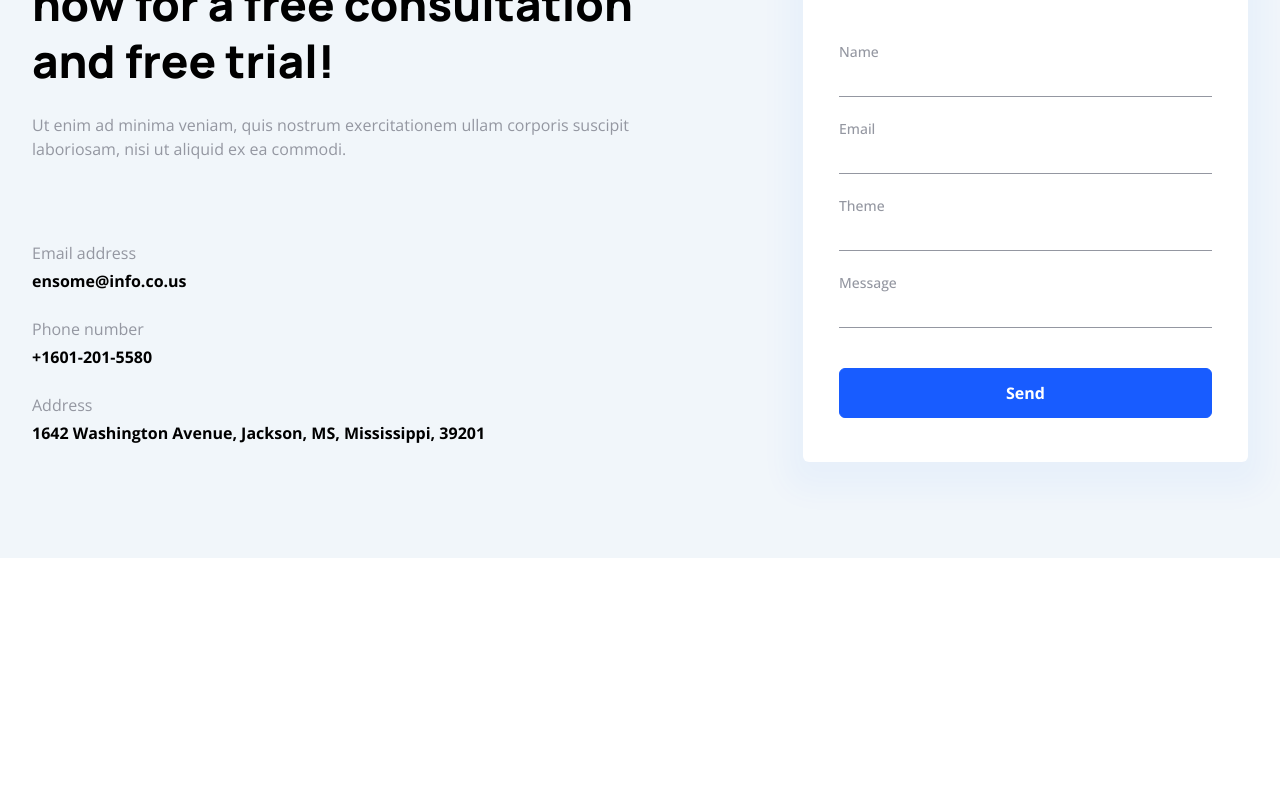
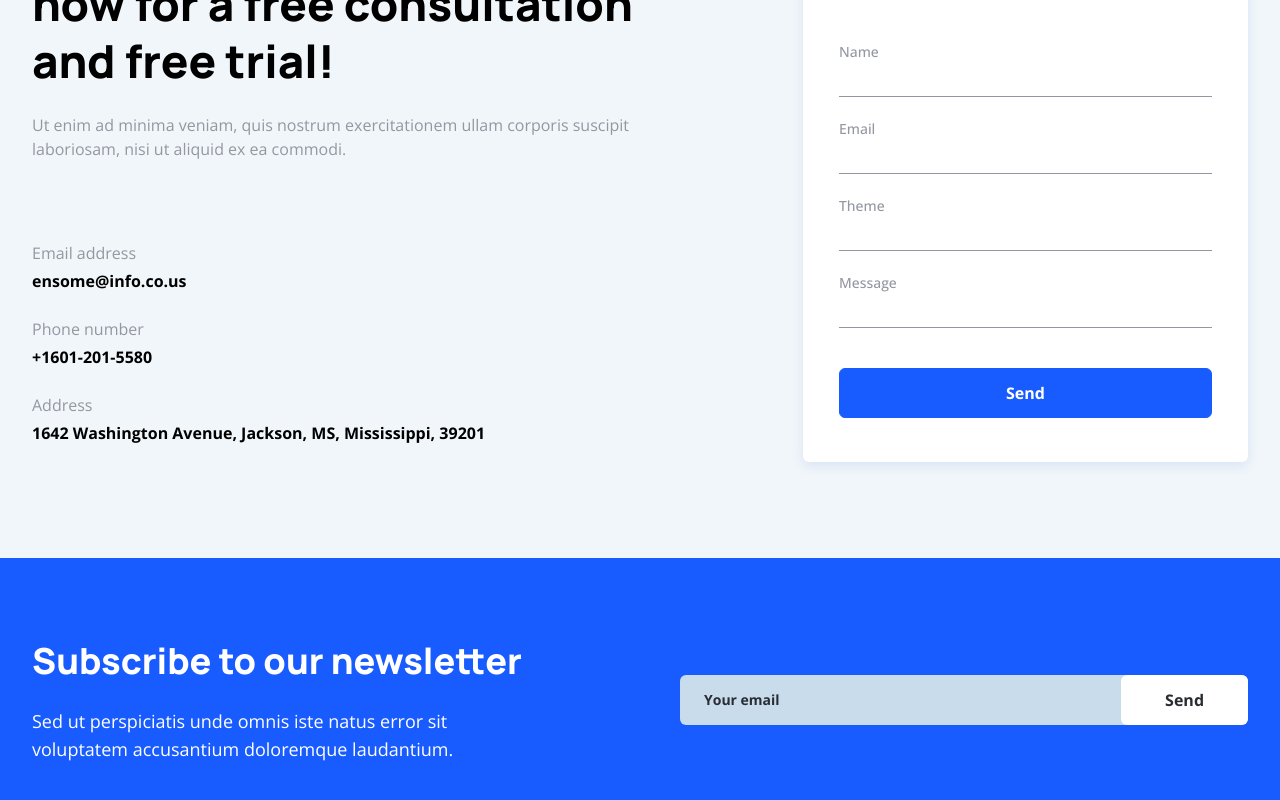
Before and after one commit to CodeWithMilap/ensome, a Next.js app: page / in a window 1280 px wide. Shown: the part 4375-5175 px from the top of the page. Before the commit the page ends 4933 px from the top, so only its background shows below. Built offline with nearby package versions, Linux system fonts and the light colour scheme.

Commit message:
feat: add new section

```diff
--- a/app/page.tsx
+++ b/app/page.tsx
@@ -323,7 +323,7 @@ export default function Home() {
           </div>
 
           <div className="max-w-[445px] w-full flex">
-            <div className="shadow-Card2 px-9 py-11 rounded-md flex flex-col gap-10 bg-White w-full relative">
+            <div className="shadow-Card3 px-9 py-11 rounded-md flex flex-col gap-10 bg-White w-full relative">
               <Title
                 className="text-left max-w-2xl "
                 fontSize="text-3xl"
@@ -370,6 +370,31 @@ export default function Home() {
           </div>
         </div>
       </Section>
+
+
+      <Section className="lg:py-20 py-6 bg-Primary">
+        <div className="grid grid-cols-2 items-center gap-20">
+          <div className="flex flex-col gap-6 max-w-lg">
+            <Title
+              title="Subscribe to our newsletter"
+              className=" text-White"
+              fontSize="text-4xl"
+            />
+            <p className="text-lg text-White">Sed ut perspiciatis unde omnis iste natus error sit voluptatem accusantium doloremque laudantium.</p>
+          </div>
+
+          <div className="flex relative rounded-md overflow-hidden">
+            <input
+              type='email'
+              className="block w-full text-sm border-0 py-3 placeholder:text-Black outline-none font-bold bg-Helper-blue-3 px-6 min-h-[50px]"
+              placeholder="Your email"
+            />
+            <div className="absolute right-0">
+              <Button label="Send" size="large" buttonColor="white" />
+            </div>
+          </div>
+        </div>
+      </Section>
     </main>
   );
 }
--- a/components/Button.tsx
+++ b/components/Button.tsx
@@ -7,7 +7,7 @@ interface ButtonProps {
   label: string;
   size?: "small" | "medium" | "large";
   textColor?: string;
-  buttonColor?: "primary" | "secondary";
+  buttonColor?: "primary" | "secondary" | "white";
   onClick?: () => void;
   href?: string;
   icon?: React.ReactNode; // New property for the icon
@@ -32,6 +32,8 @@ const Button: React.FC<ButtonProps> = ({
       "bg-Primary text-White hover:shadow-Button hover:bg-opacity-90 focus:shadow-none focus:bg-Primary border-Primary",
     secondary:
       "hover:shadow-Button border-Primary lg:border-transparent lg:text-Black text-Primary",
+    white:
+      "border-none text-Black bg-White",
   };
 
   return (
--- a/components/Input.tsx
+++ b/components/Input.tsx
@@ -2,11 +2,11 @@
 import React from "react";
 
 interface InputProps {
-  label: string;
+  label?: string;
   name: string;
   id: string;
   type: string;
-  autoComplete: string;
+  autoComplete?: string;
 }
 
 const Input: React.FC<InputProps> = ({
@@ -18,12 +18,14 @@ const Input: React.FC<InputProps> = ({
 }) => {
   return (
     <div className="">
+      {label &&
         <label
           htmlFor={id}
           className="block text-sm font-medium leading-6 text-Grey"
         >
           {label}
         </label>
+      }
       <div className="">
         <input
           type={type}
```
Lines whose indentation alone changed are shown as unchanged.
